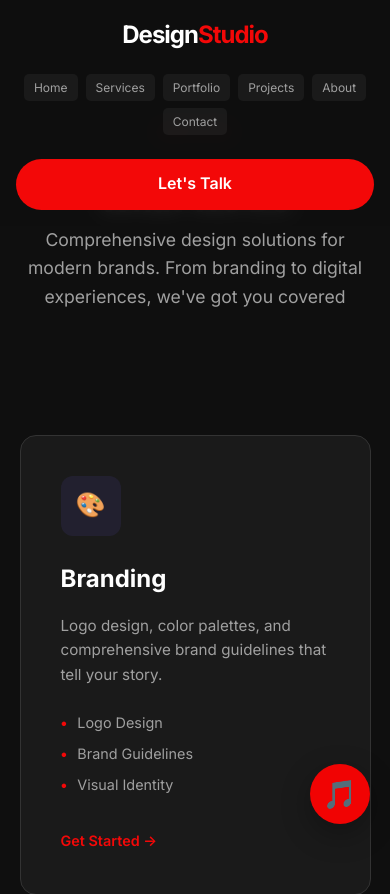
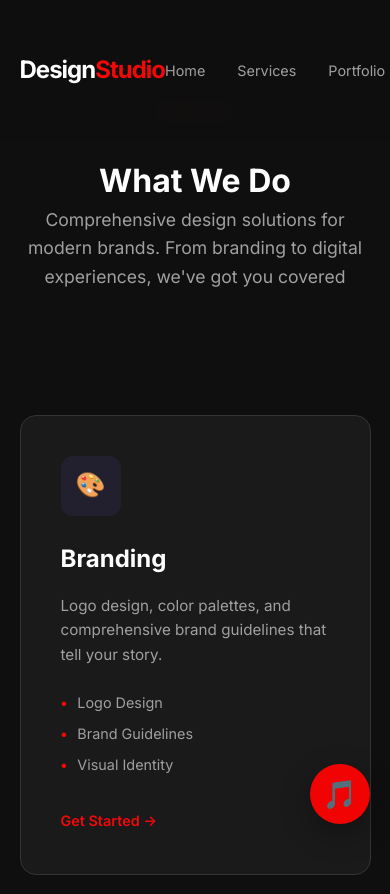
Before and after one commit to paulgulfo/paulgulfo.github.io, a PHP site: page /services.html in a window 390 px wide. Shown: the top 894 px of the page. Run offline with PHP 8.4, Linux system fonts and the light colour scheme.

Commit message:
Add files via upload

```diff
--- a/Service.css
+++ b/Service.css
@@ -320,42 +320,16 @@
    8. RESPONSIVE ADJUSTMENTS
    ========================================= */
 @media (max-width: 768px) {
-    /* Siguraduhin na ang Navbar ay hindi fixed ang height */
-    .navbar {
-        flex-direction: column;
-        height: auto;
-        padding: 1rem;
-        gap: 10px;
-    }
+  .page-header {
+    padding-top: 100px;
+  }
 
-    /* I-display ang nav-links at payagan silang mag-wrap */
-    .nav-links {
-        display: flex !important; /* Force display */
-        flex-direction: row; /* Pahalang pa rin */
-        flex-wrap: wrap; /* Dito sila bababa pag kulang ang space */
-        justify-content: center;
-        gap: 8px; /* Mas maliit na gap para magkasya */
-        margin: 10px 0;
-        padding: 0;
-        list-style: none;
-    }
+  .process-grid {
+    grid-template-columns: 1fr;
+    gap: 2rem;
+  }
 
-    .nav-links li {
-        margin: 0;
-    }
-
-    .nav-links li a {
-        font-size: 0.75rem; /* Liitan ang font para magkasya lahat */
-        padding: 6px 10px;
-        background: rgba(255, 255, 255, 0.05); /* Optional: nilagyan ng konting box para mukhang buttons */
-        border-radius: 5px;
-        white-space: nowrap; /* Iwasang maputol ang salita */
-    }
-
-    /* I-center ang "Let's Talk" button sa ilalim */
-    .navbar .btn-primary {
-        width: 100%;
-        text-align: center;
-        margin-top: 5px;
-    }
+  .pricing-grid {
+    grid-template-columns: 1fr;
+  }
 }
--- a/home.css
+++ b/home.css
@@ -386,9 +386,10 @@
         gap: 10px;
     }
 
-    .btn-primary, .btn-outline {
-        padding: 8px 15px;
-        font-size: 0.7rem;
+    .hero-btns .btn-primary,
+    .hero-btns .btn-outline {
+        width: 100%;
+        max-width: 280px;
     }
 
     /* 5. Designer Card Adjustment */
```
